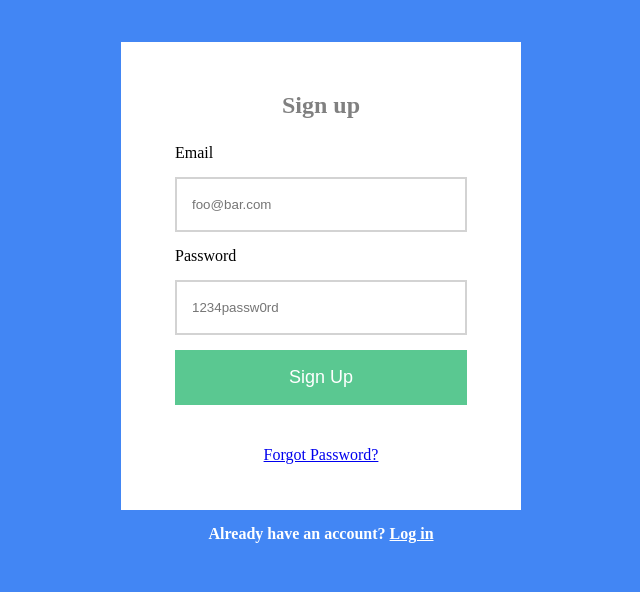
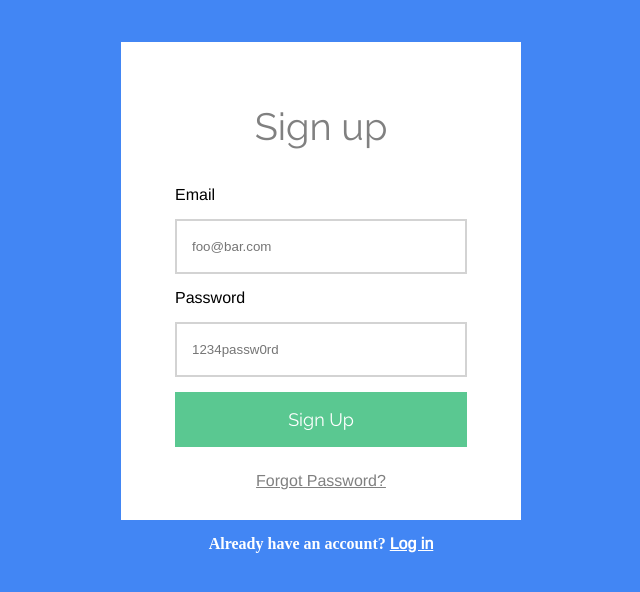
Before and after one commit to tachyla/analog_sea, a plain HTML site: page index.html in a window 1280 px wide. Shown: the part 138-730 px from the top of the page, without its empty margins (319-959 px from the left). Drawn offline with nearby package versions, Linux system fonts and the light colour scheme.

Commit message:
added google font-family, modified signup font-weight

```diff
--- a/index.html
+++ b/index.html
@@ -4,6 +4,8 @@
 <head>
 	<title>Analog Sea</title>
 	<link rel="stylesheet" type="text/css" href="main.css">
+	<link href="https://fonts.googleapis.com/css?family=Raleway" rel="stylesheet">
+	<link href="https://fonts.googleapis.com/css?family=Arimo" rel="stylesheet">
 </head>
 
 <body>
--- a/main.css
+++ b/main.css
@@ -38,8 +38,13 @@ footer a {
 	border: none;
 }
 
-.create form {
+.createacct form {
 	margin-top: 10px;
+}
+.createacct label,
+.createacct a,
+footer a {
+	font-family: "Arimo";
 }
 form label,
 form input {
@@ -55,9 +60,18 @@ form input {
 	padding: 15px;
 }
 .createacct h1,
-.createacct p {
+.createacct p,
+.createacct a {
 	text-align: center;
 	color: gray;
+}
+.createacct h1 {
+	font-family: "Raleway";
+	font-weight: lighter;
+	font-size: 38px;
+}
+.createacct p {
+	margin: 0 auto;
 }
 
 input[type="submit"] {
@@ -65,4 +79,5 @@ input[type="submit"] {
 	background-color: #5AC891;
 	color: white;
 	font-size: 18px;
+	font-family: "Raleway";
 }
```
